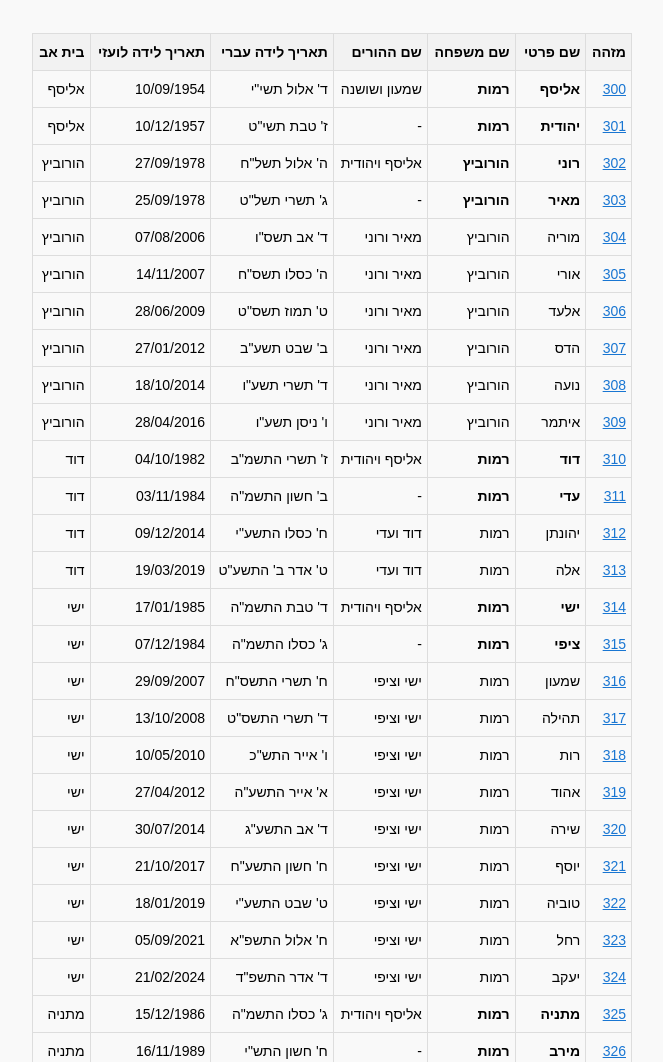
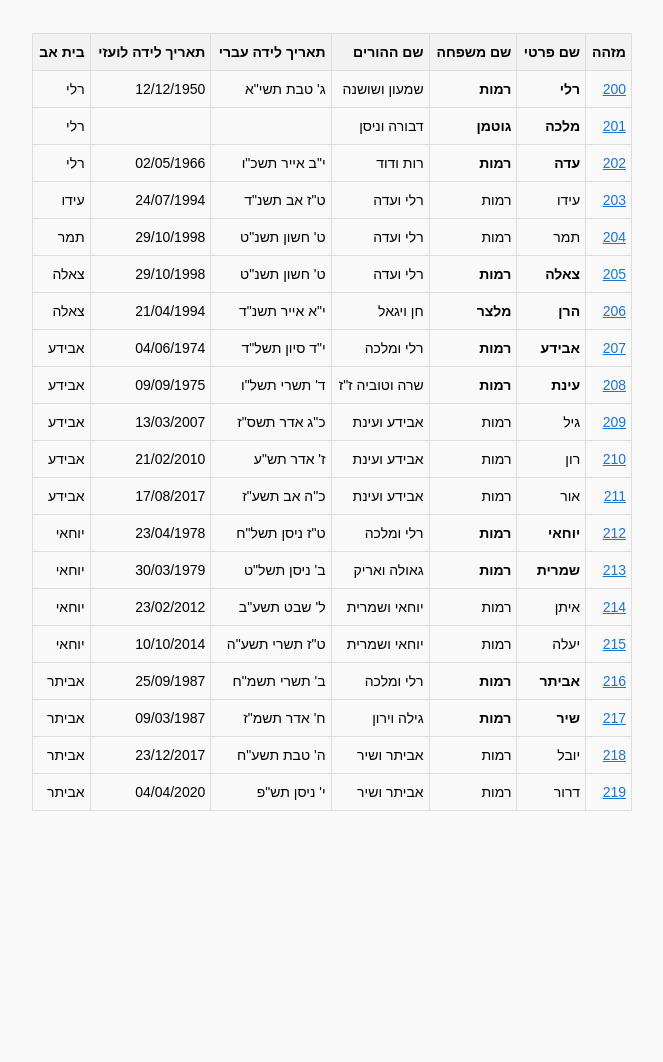
Before and after one commit to lanchi10/rali, a plain HTML site: page index.html in a window 1280 px wide. Shown: the part 532-1594 px from the top of the page, without its empty margins (308-971 px from the left). After the commit the page ends 1359 px from the top, so only its background shows below. Drawn offline with Linux system fonts and the light colour scheme.

Commit message:
Update index.html

```diff
--- a/index.html
+++ b/index.html
@@ -3,7 +3,7 @@
 <head>
     <meta charset="UTF-8">
     <meta name="viewport" content="width=device-width, initial-scale=1.0">
-    <title>ימי הולדת משפחת יהודית ואליסף רמות</title>
+    <title>ימי הולדת משפחת רלי רמות</title>
     <style>
         body {
             font-family: Arial, sans-serif;
@@ -69,13 +69,10 @@
             margin-bottom: 4px;
             font-weight: bold;
         }
-        .background-eliyassaf { background-color: #ffe6e6; }
-        .background-horovitz { background-color: #e6ffe6; }
-        .background-david { background-color: #e6e6ff; }
-        .background-yishai { background-color: #ffffe6; }
-        .background-matanya { background-color: #ffe6ff; }
-        .background-daniel { background-color: #e6ffff; }
-        .background-amiti { background-color: #e0f7fa; }
+        .background-rali { background-color: #ffe6e6; }
+        .background-a { background-color: #e6ffe6; }
+        .background-b { background-color: #e6e6ff; }
+        .background-c { background-color: #ffffe6; }
         #ageOutput {
             background-color: #fff3e0;
             padding: 10px;
@@ -144,7 +141,7 @@
 </head>
 <body>
     <div class="content-wrapper">
-        <h1>משפחת יהודית ואליסף רמות</h1>
+        <h1>משפחת רלי רמות</h1>
         <div id="currentDate"></div>
 
         <div>
@@ -156,13 +153,13 @@
                 <label class="search-label" for="houseSelect">חיפוש לפי בית אב:</label>
                 <select id="houseSelect" class="search-inputs">
                     <option value="">בחר בית אב...</option>
-                    <option value="אליסף">אליסף</option>
-                    <option value="הורוביץ">הורוביץ</option>
-                    <option value="דוד">דוד</option>
-                    <option value="ישי">ישי</option>
-                    <option value="מתניה">מתניה</option>
-                    <option value="דניאל">דניאל</option>
-                    <option value="אמיתי">אמיתי</option>
+                    <option value="רלי">רלי</option>
+                    <option value="עידו">עידו</option>
+                    <option value="תמר">תמר</option>
+                    <option value="צאלה">צאלה</option>
+                    <option value="אבידע">אבידע</option>
+                    <option value="יוחאי">יוחאי</option>
+                    <option value="אביתר">אביתר</option>
                 </select>
             </div>
             <div>
@@ -251,50 +248,33 @@
 
     <script>
     const familyData = [
-        {id: 300, firstName: "<b>אליסף</b>", lastName: "<b>רמות</b>", parents: "שמעון ושושנה", hebrewBirthDate: "ד' אלול תשי\"י", gregBirthDate: "10/09/1954", house: "אליסף"},
-        {id: 301, firstName: "<b>יהודית</b>", lastName: "<b>רמות</b>", parents: "-", hebrewBirthDate: "ז' טבת תשי\"ט", gregBirthDate: "10/12/1957", house: "אליסף"},
-        {id: 302, firstName: "<b>רוני</b>", lastName: "<b>הורוביץ</b>", parents: "אליסף ויהודית", hebrewBirthDate: "ה' אלול תשל\"ח", gregBirthDate: "27/09/1978", house: "הורוביץ"},
-        {id: 303, firstName: "<b>מאיר</b>", lastName: "<b>הורוביץ</b>", parents: "-", hebrewBirthDate: "ג' תשרי תשל\"ט", gregBirthDate: "25/09/1978", house: "הורוביץ"},
-        {id: 304, firstName: "מוריה", lastName: "הורוביץ", parents: "מאיר ורוני", hebrewBirthDate: "ד' אב תשס\"ו", gregBirthDate: "07/08/2006", house: "הורוביץ"},
-        {id: 305, firstName: "אורי", lastName: "הורוביץ", parents: "מאיר ורוני", hebrewBirthDate: "ה' כסלו תשס\"ח", gregBirthDate: "14/11/2007", house: "הורוביץ"},
-        {id: 306, firstName: "אלעד", lastName: "הורוביץ", parents: "מאיר ורוני", hebrewBirthDate: "ט' תמוז תשס\"ט", gregBirthDate: "28/06/2009", house: "הורוביץ"},
-        {id: 307, firstName: "הדס", lastName: "הורוביץ", parents: "מאיר ורוני", hebrewBirthDate: "ב' שבט תשע\"ב", gregBirthDate: "27/01/2012", house: "הורוביץ"},
-        {id: 308, firstName: "נועה", lastName: "הורוביץ", parents: "מאיר ורוני", hebrewBirthDate: "ד' תשרי תשע\"ו", gregBirthDate: "18/10/2014", house: "הורוביץ"},
-        {id: 309, firstName: "איתמר", lastName: "הורוביץ", parents: "מאיר ורוני", hebrewBirthDate: "ו' ניסן תשע\"ו", gregBirthDate: "28/04/2016", house: "הורוביץ"},
-        {id: 310, firstName: "<b>דוד</b>", lastName: "<b>רמות</b>", parents: "אליסף ויהודית", hebrewBirthDate: "ז' תשרי התשמ\"ב", gregBirthDate: "04/10/1982", house: "דוד"},
-        {id: 311, firstName: "<b>עדי</b>", lastName: "<b>רמות</b>", parents: "-", hebrewBirthDate: "ב' חשון התשמ\"ה", gregBirthDate: "03/11/1984", house: "דוד"},
-        {id: 312, firstName: "יהונתן", lastName: "רמות", parents: "דוד ועדי", hebrewBirthDate: "ח' כסלו התשע\"י", gregBirthDate: "09/12/2014", house: "דוד"},
-        {id: 313, firstName: "אלה", lastName: "רמות", parents: "דוד ועדי", hebrewBirthDate: "ט' אדר ב' התשע\"ט", gregBirthDate: "19/03/2019", house: "דוד"},
-        {id: 314, firstName: "<b>ישי</b>", lastName: "<b>רמות</b>", parents: "אליסף ויהודית", hebrewBirthDate: "ד' טבת התשמ\"ה", gregBirthDate: "17/01/1985", house: "ישי"},
-        {id: 315, firstName: "<b>ציפי</b>", lastName: "<b>רמות</b>", parents: "-", hebrewBirthDate: "ג' כסלו התשמ\"ה", gregBirthDate: "07/12/1984", house: "ישי"},
-        {id: 316, firstName: "שמעון", lastName: "רמות", parents: "ישי וציפי", hebrewBirthDate: "ח' תשרי התשס\"ח", gregBirthDate: "29/09/2007", house: "ישי"},
-        {id: 317, firstName: "תהילה", lastName: "רמות", parents: "ישי וציפי", hebrewBirthDate: "ד' תשרי התשס\"ט", gregBirthDate: "13/10/2008", house: "ישי"},
-        {id: 318, firstName: "רות", lastName: "רמות", parents: "ישי וציפי", hebrewBirthDate: "ו' אייר התש\"כ", gregBirthDate: "10/05/2010", house: "ישי"},
-        {id: 319, firstName: "אהוד", lastName: "רמות", parents: "ישי וציפי", hebrewBirthDate: "א' אייר התשע\"ה", gregBirthDate: "27/04/2012", house: "ישי"},
-        {id: 320, firstName: "שירה", lastName: "רמות", parents: "ישי וציפי", hebrewBirthDate: "ד' אב התשע\"ג", gregBirthDate: "30/07/2014", house: "ישי"},
-        {id: 321, firstName: "יוסף", lastName: "רמות", parents: "ישי וציפי", hebrewBirthDate: "ח' חשון התשע\"ח", gregBirthDate: "21/10/2017", house: "ישי"},
-        {id: 322, firstName: "טוביה", lastName: "רמות", parents: "ישי וציפי", hebrewBirthDate: "ט' שבט התשע\"י", gregBirthDate: "18/01/2019", house: "ישי"},
-        {id: 323, firstName: "רחל", lastName: "רמות", parents: "ישי וציפי", hebrewBirthDate: "ח' אלול התשפ\"א", gregBirthDate: "05/09/2021", house: "ישי"},
-        {id: 324, firstName: "יעקב", lastName: "רמות", parents: "ישי וציפי", hebrewBirthDate: "ד' אדר התשפ\"ד", gregBirthDate: "21/02/2024", house: "ישי"},
-        {id: 325, firstName: "<b>מתניה</b>", lastName: "<b>רמות</b>", parents: "אליסף ויהודית", hebrewBirthDate: "ג' כסלו התשמ\"ה", gregBirthDate: "15/12/1986", house: "מתניה"},
-        {id: 326, firstName: "<b>מירב</b>", lastName: "<b>רמות</b>", parents: "-", hebrewBirthDate: "ח' חשון התש\"י", gregBirthDate: "16/11/1989", house: "מתניה"},
-        {id: 327, firstName: "תהל", lastName: "רמות", parents: "מתניה ומירב", hebrewBirthDate: "א' אייר התשע\"ו", gregBirthDate: "10/05/2016", house: "מתניה"},
-        {id: 328, firstName: "נעם רפאל", lastName: "רמות", parents: "מתניה ומירב", hebrewBirthDate: "ח' תמוז התשע\"ז", gregBirthDate: "20/06/2018", house: "מתניה"},
-        {id: 329, firstName: "גפן", lastName: "רמות", parents: "מתניה ומירב", hebrewBirthDate: "ניסן התשפ\"א", gregBirthDate: "17/03/2021", house: "מתניה"},
-        {id: 330, firstName: "<b>דניאל</b>", lastName: "<b>רמות</b>", parents: "אליסף ויהודית", hebrewBirthDate: "ג' תמוז התשנ\"ד", gregBirthDate: "22/06/1994", house: "דניאל"},
-        {id: 331, firstName: "<b>אופיר</b>", lastName: "<b>רמות</ב>", parents: "-", hebrewBirthDate: "ח' חשון התשנ\"ז", gregBirthDate: "03/11/1997", house: "דניאל"},
-        {id: 332, firstName: "הלל", lastName: "רמות", parents: "דניאל ואופיר", hebrewBirthDate: "ט' חשון התשפ\"ה", gregBirthDate: "23/10/2023", house: "דניאל"},
-        {id: 333, firstName: "<b>רחלי</b>", lastName: "<b>אמיתי</b>", parents: "אליסף ויהודית", hebrewBirthDate: "ד' אלול התשפ\"א", gregBirthDate: "22/11/1995", house: "אמיתי"},
-        {id: 334, firstName: "<b>תומר</b>", lastName: "<b>אמיתי</b>", parents: "-", hebrewBirthDate: "ז' אדר התשנ\"ז", gregBirthDate: "10/02/1997", house: "אמיתי"},
-        {id: 335, firstName: "אורי נתן", lastName: "אמיתי", parents: "תומר ורחלי", hebrewBirthDate: "ב' אדר התשפ\"ב", gregBirthDate: "04/03/2022", house: "אמיתי"},
-        {id: 336, firstName: "נעמי", lastName: "אמיתי", parents: "תומר ורחלי", hebrewBirthDate: "ז' טבת התשפ\"ב", gregBirthDate: "29/12/2023", house: "אמיתי"}
+        {id: 200, firstName: "<b>רלי</b>", lastName: "<b>רמות</b>", parents: "שמעון ושושנה", hebrewBirthDate: "ג' טבת תשי\"א", gregBirthDate: "12/12/1950", house: "רלי"},
+        {id: 201, firstName: "<b>מלכה</b>", lastName: "<b>גוטמן</b>", parents: "דבורה וניסן", hebrewBirthDate: "", gregBirthDate: "", house: "רלי"},
+        {id: 202, firstName: "<b>עדה</b>", lastName: "<b>רמות</b>", parents: "רות ודוד", hebrewBirthDate: "י\"ב אייר תשכ\"ו", gregBirthDate: "02/05/1966", house: "רלי"},
+        {id: 203, firstName: "עידו", lastName: "רמות", parents: "רלי ועדה", hebrewBirthDate: "ט\"ז אב תשנ\"ד", gregBirthDate: "24/07/1994", house: "עידו"},
+        {id: 204, firstName: "תמר", lastName: "רמות", parents: "רלי ועדה", hebrewBirthDate: "ט' חשון תשנ\"ט", gregBirthDate: "29/10/1998", house: "תמר"},
+        {id: 205, firstName: "<b>צאלה</b>", lastName: "<b>רמות</b>", parents: "רלי ועדה", hebrewBirthDate: "ט' חשון תשנ\"ט", gregBirthDate: "29/10/1998", house: "צאלה"},
+        {id: 206, firstName: "<b>הרן</b>", lastName: "<b>מלצר</b>", parents: "חן ויגאל", hebrewBirthDate: "י\"א אייר תשנ\"ד", gregBirthDate: "21/04/1994", house: "צאלה"},
+        {id: 207, firstName: "<b>אבידע</b>", lastName: "<b>רמות</b>", parents: "רלי ומלכה", hebrewBirthDate: "י\"ד סיון תשל\"ד", gregBirthDate: "04/06/1974", house: "אבידע"},
+        {id: 208, firstName: "<b>עינת</b>", lastName: "<b>רמות</b>", parents: "שרה וטוביה ז\"ז", hebrewBirthDate: "ד' תשרי תשל\"ו", gregBirthDate: "09/09/1975", house: "אבידע"},
+        {id: 209, firstName: "גיל", lastName: "רמות", parents: "אבידע ועינת", hebrewBirthDate: "כ\"ג אדר תשס\"ז", gregBirthDate: "13/03/2007", house: "אבידע"},
+        {id: 210, firstName: "רון", lastName: "רמות", parents: "אבידע ועינת", hebrewBirthDate: "ז' אדר תש\"ע", gregBirthDate: "21/02/2010", house: "אבידע"},
+        {id: 211, firstName: "אור", lastName: "רמות", parents: "אבידע ועינת", hebrewBirthDate: "כ\"ה אב תשע\"ז", gregBirthDate: "17/08/2017", house: "אבידע"},
+        {id: 212, firstName: "<b>יוחאי</b>", lastName: "<b>רמות</b>", parents: "רלי ומלכה", hebrewBirthDate: "ט\"ז ניסן תשל\"ח", gregBirthDate: "23/04/1978", house: "יוחאי"},
+        {id: 213, firstName: "<b>שמרית</b>", lastName: "<b>רמות</b>", parents: "גאולה ואריק", hebrewBirthDate: "ב' ניסן תשל\"ט", gregBirthDate: "30/03/1979", house: "יוחאי"},
+        {id: 214, firstName: "איתן", lastName: "רמות", parents: "יוחאי ושמרית", hebrewBirthDate: "ל' שבט תשע\"ב", gregBirthDate: "23/02/2012", house: "יוחאי"},
+        {id: 215, firstName: "יעלה", lastName: "רמות", parents: "יוחאי ושמרית", hebrewBirthDate: "ט\"ז תשרי תשע\"ה", gregBirthDate: "10/10/2014", house: "יוחאי"},
+        {id: 216, firstName: "<b>אביתר</b>", lastName: "<b>רמות</b>", parents: "רלי ומלכה", hebrewBirthDate: "ב' תשרי תשמ\"ח", gregBirthDate: "25/09/1987", house: "אביתר"},
+        {id: 217, firstName: "<b>שיר</b>", lastName: "<b>רמות</b>", parents: "גילה וירון", hebrewBirthDate: "ח' אדר תשמ\"ז", gregBirthDate: "09/03/1987", house: "אביתר"},
+        {id: 218, firstName: "יובל", lastName: "רמות", parents: "אביתר ושיר", hebrewBirthDate: "ה' טבת תשע\"ח", gregBirthDate: "23/12/2017", house: "אביתר"},
+        {id: 219, firstName: "דרור", lastName: "רמות", parents: "אביתר ושיר", hebrewBirthDate: "י' ניסן תש\"פ", gregBirthDate: "04/04/2020", house: "אביתר"}
     ];
 
     function populateTable() {
         const tableBody = document.getElementById('familyTableBody');
         familyData.forEach(person => {
             const row = tableBody.insertRow();
-            row.className = `background-${person.house.toLowerCase()}`;
+            row.className = `background-${person.house.toLowerCase().replace(" ", "_")}`;
             row.innerHTML = `
                 <td><a class="id-link" onclick="showDetails(${person.id})">${person.id}</a></td>
                 <td>${person.firstName}</td>
```
